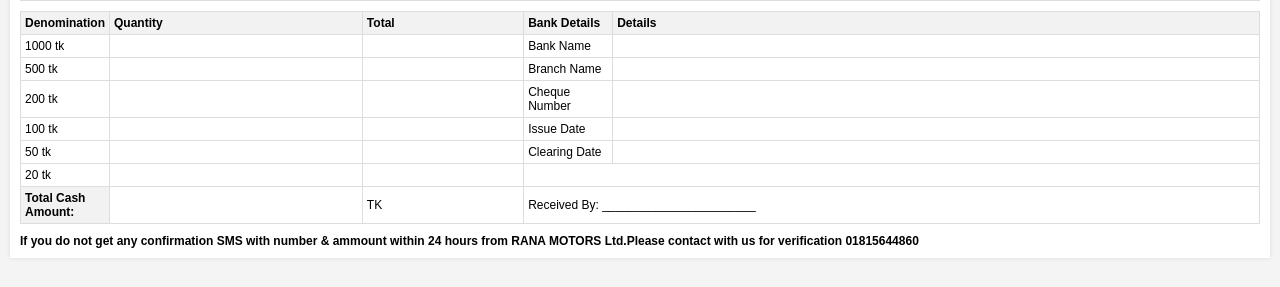
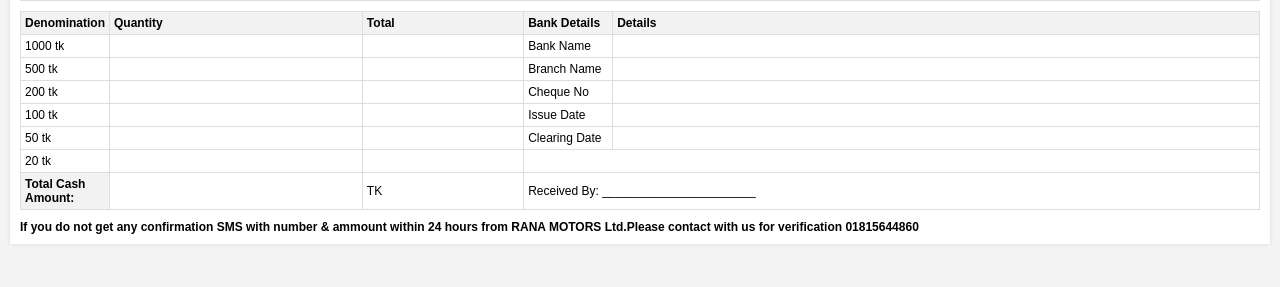
Before and after one commit to shamimkhaled/rana-motors-uttara, a Django app: template core/templates/core/billreport.html in a window 1280 px wide. Shown: the part 301-588 px from the top of the page. Run offline with Django 4.2, Linux system fonts and the light colour scheme; the template is opened without the code that fills it, so the values that code supplies are empty.

Commit message:
set the table heading width

```diff
--- a/core/templates/core/billreport.html
+++ b/core/templates/core/billreport.html
@@ -143,19 +143,19 @@
                     <td>{{ bills.datetime | date:"dmy-gi" }}</td>
                 </tr>
                 <tr>
-                    <th>Name:</th>
+                    <th class="w-32">Name:</th>
                     <td>{{ bills.order.name }} {{ bills.customer.name }} | ID: {{ bills.customer.id }}</td>
                 </tr>
                 <tr>
-                    <th>Address:</th>
+                    <th class="w-32">Address:</th>
                     <td>{{ bills.order.address }} {{ bills.customer.address }}</td>
                 </tr>
                 <tr>
-                    <th>Mobile No:</th>
+                    <th class="w-32">Mobile No:</th>
                     <td>{{ bills.order.Phone }} {{ bills.customer.Phone }}</td>
                 </tr>
                 <tr>
-                    <th>In Words:</th>
+                    <th class="w-32">In Words:</th>
                     <td>{{ text }} tk</td>
                 </tr>
             </table>
@@ -192,7 +192,7 @@
               <td>200 tk</td>
               <td></td>
               <td></td>
-              <td>Cheque Number</td>
+              <td>Cheque No</td>
               <td>{{bills.ChequeNo|default:""}}</td>
             </tr>
             <tr>
@@ -218,7 +218,7 @@
           </tbody>
           <tfoot>
             <tr>
-              <th>Total Cash Amount:</th>
+              <th class="w-32">Total Cash Amount:</th>
               <td></td>
               <td >{{bills.ammount}} TK</td>
               <td colspan="2">Received By: _______________________</td>
```
